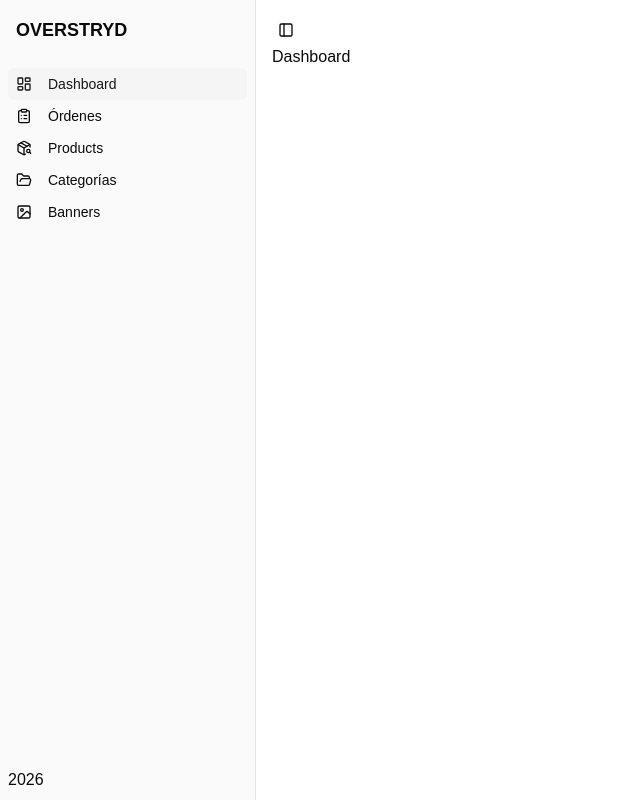
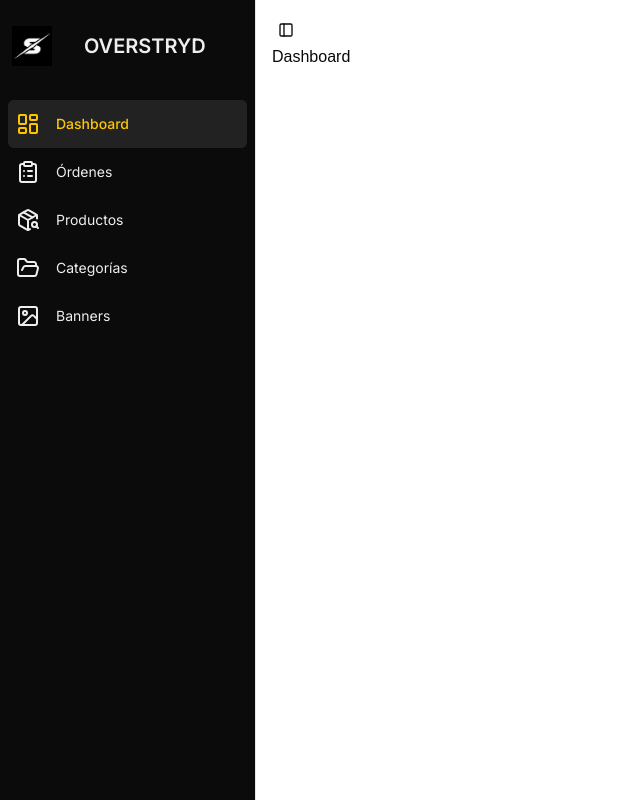
Before and after one commit to OscarAVJ/Overstryde, a React (Vite) app in the folder FrontendAdmin/OverstrydeAdmin/: page / in a window 1280 px wide. Shown: the whole page, without its empty margins (0-640 px from the left). Built offline with nearby package versions, Linux system fonts and the light colour scheme.

Commit message:
Feat: Se aplicó el diseño del sidebar (footer faltante)

```diff
--- a/FrontendAdmin/OverstrydeAdmin/src/components/ui/app-sidebar.jsx
+++ b/FrontendAdmin/OverstrydeAdmin/src/components/ui/app-sidebar.jsx
@@ -9,27 +9,37 @@ import {
     SidebarMenuButton,
     SidebarHeader,
     SidebarGroupLabel,
-    SidebarFooter
+    SidebarFooter,
+    SidebarRail
 } from "@/components/ui/sidebar";
-import { LayoutDashboard, ClipboardList, PackageSearch, FolderOpen, Image } from "lucide-react";
+import { LayoutDashboard, ClipboardList, PackageSearch, FolderOpen, Image, EllipsisVertical, LogOut } from "lucide-react";
 
 export function AppSidebar() {
 
     const location = useLocation();
 
     return (
-        <Sidebar collapsible="icon" className="border-r">
-            <SidebarHeader className="group-data-[collapsible=icon]:hidden p-4 text-lg font-semibold">OVERSTRYD</SidebarHeader>
+        <Sidebar collapsible="icon" className="border-r data-[collapsible=icon]:flex data-[collapsible=icon]:justify-center">
+            <SidebarHeader className=" flex flex-row items-center">
+                <img src="/overstryde-isotipo-negro.jpeg" alt="" className="h-10 w-10 ml-1 group-data-[collapsible=icon]:ml-0 " />
+                <span className="p-6 text-xl font-semibold sidebarTitle group-data-[collapsible=icon]:hidden m-0 justify-start !font-inter">
+                    OVERSTRYD
+                </span>
+            </SidebarHeader>
             <SidebarContent >
                 <SidebarGroup>
                     <SidebarGroupContent>
                         <SidebarMenu>
 
                             <SidebarMenuItem>
-                                <SidebarMenuButton asChild isActive={location.pathname === "/"}>
+                                <SidebarMenuButton
+                                    asChild
+                                    isActive={location.pathname === "/"}
+                                    className="h-12 data-[active=true]:text-yellow-400"
+                                >
                                     <Link to={"/"}>
-                                        <LayoutDashboard className="mr-2 h-4 w-4"></LayoutDashboard>
-                                        <span className="group-data-[collapsible=icon]:hidden">
+                                        <LayoutDashboard className="mr-2 !w-6 !h-6 shrink-0"></LayoutDashboard>
+                                        <span className="group-data-[collapsible=icon]:hidden font-inter">
                                             Dashboard
                                         </span>
                                     </Link>
@@ -37,10 +47,14 @@ export function AppSidebar() {
                             </SidebarMenuItem>
 
                             <SidebarMenuItem>
-                                <SidebarMenuButton asChild isActive={location.pathname === "/orders"} >
+                                <SidebarMenuButton
+                                    asChild
+                                    isActive={location.pathname === "/orders"}
+                                    className="h-12 data-[active=true]:text-yellow-400"
+                                >
                                     <Link to={"/orders"} >
-                                        <ClipboardList className="mr-2 h-4 w-4" />
-                                        <span className="group-data-[collapsible=icon]:hidden">
+                                        <ClipboardList className="mr-2 !w-6 !h-6" />
+                                        <span className="group-data-[collapsible=icon]:hidden font-inter">
                                             Órdenes
                                         </span>
                                     </Link>
@@ -48,21 +62,29 @@ export function AppSidebar() {
                             </SidebarMenuItem>
 
                             <SidebarMenuItem>
-                                <SidebarMenuButton asChild isActive={location.pathname === "/products"} >
+                                <SidebarMenuButton
+                                    asChild
+                                    isActive={location.pathname === "/products"}
+                                    className="h-12 data-[active=true]:text-yellow-400"
+                                >
                                     <Link to={"/products"}>
-                                        <PackageSearch className="mr-2 h-4 w-4" />
-                                        <span className="group-data-[collapsible=icon]:hidden">
-                                            Products
+                                        <PackageSearch className="mr-2 !w-6 !h-6" />
+                                        <span className="group-data-[collapsible=icon]:hidden font-inter">
+                                            Productos
                                         </span>
                                     </Link>
                                 </SidebarMenuButton>
                             </SidebarMenuItem>
 
                             <SidebarMenuItem>
-                                <SidebarMenuButton asChild isActive={location.pathname === "/categories"} >
+                                <SidebarMenuButton
+                                    asChild
+                                    isActive={location.pathname === "/categories"}
+                                    className="h-12 data-[active=true]:text-yellow-400"
+                                >
                                     <Link to={"/categories"}>
-                                        <FolderOpen className="mr-2 h-4 w-4" />
-                                        <span className="group-data-[collapsible=icon]:hidden">
+                                        <FolderOpen className="mr-2 !w-6 !h-6" />
+                                        <span className="group-data-[collapsible=icon]:hidden font-inter">
                                             Categorías
                                         </span>
                                     </Link>
@@ -70,10 +92,14 @@ export function AppSidebar() {
                             </SidebarMenuItem>
 
                             <SidebarMenuItem>
-                                <SidebarMenuButton asChild isActive={location.pathname === "/banners"} >
+                                <SidebarMenuButton
+                                    asChild
+                                    isActive={location.pathname === "/banners"}
+                                    className="h-12 data-[active=true]:text-yellow-400"
+                                >
                                     <Link to={"/banners"}>
-                                        <Image className="mr-2 h-4 w-4" />
-                                        <span className="group-data-[collapsible=icon]:hidden">
+                                        <Image className="mr-2 !w-6 !h-6 group-data-[collapsible=icon]:mr-0" />
+                                        <span className="group-data-[collapsible=icon]:hidden font-inter">
                                             Banners
                                         </span>
                                     </Link>
@@ -83,8 +109,35 @@ export function AppSidebar() {
                     </SidebarGroupContent>
                 </SidebarGroup>
             </SidebarContent>
-            <SidebarFooter className="group-data-[collapsible=icon]:hidden">
-                2026
+            <SidebarFooter className="cursor-pointer " >
+
+                <div className="hover:!bg-gray-800 flex justify-center m-0">
+                    <img src="https://thumbs.dreamstime.com/b/foto-de-perfil-un-hombre-cauc%C3%A1sico-sonriente-los-a%C3%B1os-con-gafas-del-joven-y-feliz-en-espect%C3%A1culos-muestra-confianza-liderazgo-196716547.jpg" alt="" className="h-9 w-9 object-cover rounded-full hidden group-data-[collapsible=icon]:block ring-white" />
+                </div>
+
+                {/* <DropdownMenu>
+                    <DropdownMenuTrigger asChild>
+                        <div className=" sidebarFooter flex flex-row items-center justify-start p-3 rounded-xl ring-2 ring-gray-700 gap-3 mx-1 group-data-[collapsible=icon]:hidden hover:!bg-gray-800 transition-colors duration-200">
+                            <img src="https://thumbs.dreamstime.com/b/foto-de-perfil-un-hombre-cauc%C3%A1sico-sonriente-los-a%C3%B1os-con-gafas-del-joven-y-feliz-en-espect%C3%A1culos-muestra-confianza-liderazgo-196716547.jpg" alt="" className="h-10 w-10 object-cover rounded-full" />
+                            <div className="flex flex-col m-0">
+                                <p className="font-bold text-xs">Max Jiménez</p>
+                                <p className="text-xs">20240071@gmail.com</p>
+                            </div>
+                            <EllipsisVertical className="!w-4 !h-4 shrink-0" />
+                        </div>
+                    </DropdownMenuTrigger>
+                    <DropdownMenuContent className="w-40" align="start">
+                        <DropdownMenuGroup>
+                            <DropdownMenuItem>
+                                <LogOut />
+                                Cerrar sesión
+                            </DropdownMenuItem>
+                        </DropdownMenuGroup>
+                    </DropdownMenuContent>
+                </DropdownMenu>
+                */}
+
+
             </SidebarFooter>
         </Sidebar>
     )
--- a/FrontendAdmin/OverstrydeAdmin/src/components/ui/sidebar.jsx
+++ b/FrontendAdmin/OverstrydeAdmin/src/components/ui/sidebar.jsx
@@ -27,7 +27,7 @@ const SIDEBAR_COOKIE_NAME = "sidebar_state"
 const SIDEBAR_COOKIE_MAX_AGE = 60 * 60 * 24 * 7
 const SIDEBAR_WIDTH = "16rem"
 const SIDEBAR_WIDTH_MOBILE = "18rem"
-const SIDEBAR_WIDTH_ICON = "3rem"
+const SIDEBAR_WIDTH_ICON = "3.7rem"
 const SIDEBAR_KEYBOARD_SHORTCUT = "b"
 
 const SidebarContext = React.createContext(null)
--- a/FrontendAdmin/OverstrydeAdmin/src/index.css
+++ b/FrontendAdmin/OverstrydeAdmin/src/index.css
@@ -1,3 +1,5 @@
+@import url('https://fonts.googleapis.com/css2?family=Inter:ital,opsz,wght@0,14..32,100..900;1,14..32,100..900&display=swap');
+
 @import "tailwindcss";
 @import "tw-animate-css";
 @import "shadcn/tailwind.css";
@@ -46,6 +48,7 @@
     --radius-2xl: calc(var(--radius) * 1.8);
     --radius-3xl: calc(var(--radius) * 2.2);
     --radius-4xl: calc(var(--radius) * 2.6);
+    --font-inter: "Inter", sans-serif;
 }
 
 :root {
@@ -73,14 +76,14 @@
     --chart-4: oklch(0.554 0.135 66.442);
     --chart-5: oklch(0.476 0.114 61.907);
     --radius: 0.45rem;
-    --sidebar: oklch(0.985 0 0);
-    --sidebar-foreground: oklch(0.145 0 0);
-    --sidebar-primary: oklch(0.681 0.162 75.834);
-    --sidebar-primary-foreground: oklch(0.987 0.026 102.212);
-    --sidebar-accent: oklch(0.97 0 0);
-    --sidebar-accent-foreground: oklch(0.205 0 0);
-    --sidebar-border: oklch(0.922 0 0);
-    --sidebar-ring: oklch(0.708 0 0);
+    --sidebar: oklch(0.15 0 0);
+    --sidebar-foreground: oklch(0.95 0 0);
+    --sidebar-primary: oklch(0.65 0.2 260);
+    --sidebar-primary-foreground: oklch(0.98 0 0);
+    --sidebar-accent: oklch(0.25 0 0);
+    --sidebar-accent-foreground: oklch(0.95 0 0);
+    --sidebar-border: oklch(0.3 0 0);
+    --sidebar-ring: oklch(0.7 0.15 260);
 }
 
 .dark {
@@ -128,3 +131,11 @@
     @apply font-sans;
     }
 }
+
+.sidebarTitle{
+  font-family: 'Century Gothic';
+}
+
+.sidebarFooter{
+  background-color: #18181B;
+}
```
Also changed, not shown: FrontendAdmin/OverstrydeAdmin/public/overstryde-isotipo-blanco.jpeg (added), FrontendAdmin/OverstrydeAdmin/public/overstryde-isotipo-negro.jpeg (added).
